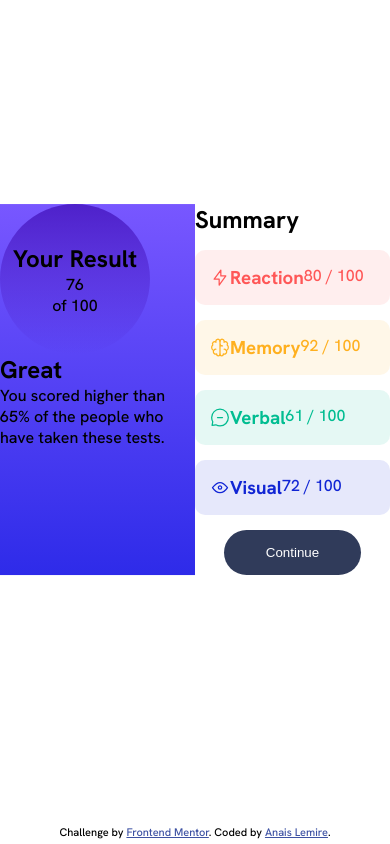
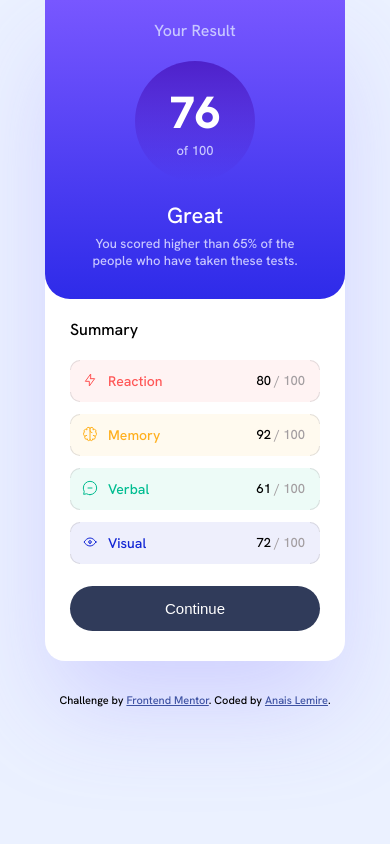
Before and after one commit to anaislcno/Result-Summary-Component, a plain HTML site: page index.html in a window 390 px wide. Drawn offline with Linux system fonts and the light colour scheme.

Commit message:
style desktop and mobile component + integrate data w/ fetch

```diff
--- /dev/null
+++ b/app.js
@@ -0,0 +1,35 @@
+fetch("data.json")
+  .then((response) => response.json())
+  .then((jsonData) => {
+    // Iterate over the JSON data and populate the HTML elements
+    jsonData.forEach((item) => {
+      const { category, icon, score } = item;
+
+      // Create a new category element
+      const categoryElement = document.createElement("div");
+      categoryElement.id = category.toLowerCase();
+      categoryElement.className = "category";
+
+      // Create the content for the category element
+      categoryElement.innerHTML = `
+        <div id="top-left" class="corner"></div>
+        <div id="top-right" class="corner"></div>
+        <div id="bottom-right" class="corner"></div>
+        <div id="bottom-left" class="corner"></div>
+        <div class="content">
+          <img class="category__img" src="${icon}" alt="${category} icon" />
+          <h3>${category}</h3>
+          <div class="score">
+            <p><span>${score} </span>/ 100</p>
+          </div>
+        </div>
+        </div>
+      `;
+
+      // Append the category element to the document
+      document
+        .getElementById("category__container")
+        .appendChild(categoryElement);
+    });
+  })
+  .catch((error) => console.error("Error fetching data:", error));
--- a/index.html
+++ b/index.html
@@ -3,8 +3,6 @@
   <head>
     <meta charset="UTF-8" />
     <meta name="viewport" content="width=device-width, initial-scale=1.0" />
-    <!-- displays site properly based on user's device -->
-
     <link
       rel="icon"
       type="image/png"
@@ -23,45 +21,23 @@
   <body>
     <main>
       <div id="container">
-        <section id="result-global">
-          <div id="result-circle">
-            <h2>Your Result</h2>
+        <section id="result__global">
+          <h2>Your Result</h2>
+          <div id="result__circle">
             <span>76</span>
             <p>of 100</p>
           </div>
-          <h1>Great</h1>
-          You scored higher than 65% of the people who have taken these tests.
+          <div id="greating">
+            <h1>Great</h1>
+            <p>
+              You scored higher than 65% of the people who have taken these
+              tests.
+            </p>
+          </div>
         </section>
-        <section id="result-summary">
+        <section id="result__summary">
           <h2>Summary</h2>
-          <div id="reaction" class="category">
-            <img src="./assets/images/icon-reaction.svg" alt="reaction icon" />
-            <h3>Reaction</h3>
-            <div class="score">
-              <p><span>80 </span>/ 100</p>
-            </div>
-          </div>
-          <div id="memory" class="category">
-            <img src="./assets/images/icon-memory.svg" alt="memory icon" />
-            <h3>Memory</h3>
-            <div class="score">
-              <p><span>92 </span>/ 100</p>
-            </div>
-          </div>
-          <div id="verbal" class="category">
-            <img src="./assets/images/icon-verbal.svg" alt="verbal icon" />
-            <h3>Verbal</h3>
-            <div class="score">
-              <p><span>61 </span>/ 100</p>
-            </div>
-          </div>
-          <div id="visual" class="category">
-            <img src="./assets/images/icon-visual.svg" alt="visual icon" />
-            <h3>Visual</h3>
-            <div class="score">
-              <p><span>72 </span>/ 100</p>
-            </div>
-          </div>
+          <div id="category__container"></div>
           <button id="btn__next">Continue</button>
         </section>
       </div>
@@ -72,5 +48,7 @@
         >. Coded by <a href="https://anaislemire.vercel.app">Anais Lemire</a>.
       </div>
     </main>
+    <script type="module" src="./app.js"></script>
+    <noscript>You need to enable JavaScript to view all features</noscript>
   </body>
 </html>
--- a/styles.css
+++ b/styles.css
@@ -11,78 +11,162 @@ html {
 body {
   font-family: "Hanken Grotesk", sans-serif;
   font-weight: 500;
+  background-color: hsl(221, 100%, 96%);
+}
+
+main {
+  display: flex;
+  justify-content: center;
+  align-items: center;
+  flex-direction: column;
+  height: 100vh;
+  gap: 2rem;
 }
 
 #container {
   display: grid;
+  border-radius: 20px;
+  background-color: white;
   grid-template-columns: 1fr 1fr;
   margin: auto;
-  transform: translateY(55%);
-  max-width: 600px;
+  max-width: 650px;
+  box-shadow: rgba(200, 199, 255, 0.8) 0px 50px 100px -10px;
+}
+
+h1 {
+  font-size: 28px;
+  font-weight: 500;
+}
+
+h2 {
+  font-size: 20px;
+  font-weight: 500;
 }
 
 /* Result part */
 
-#result-global {
+#result__global {
   background: linear-gradient(#7857ff, #2e2be9);
+  color: rgb(200, 199, 255);
+  border-radius: 25px;
+  padding: 30px;
+  display: flex;
+  flex-direction: column;
+  align-items: center;
+  text-align: center;
 }
 
-#result-circle {
-  width: 150px;
-  height: 150px;
+#result__global span {
+  color: white;
+}
+
+#result__circle {
+  width: 170px;
+  height: 170px;
   border-radius: 1000px;
   background: linear-gradient(#4e21ca, rgba(36, 33, 202, 0));
   display: flex;
   flex-direction: column;
   align-items: center;
   justify-content: center;
+  margin: 30px auto;
+}
+
+#greating {
+  width: 85%;
+}
+
+#greating h1 {
+  color: white;
+  margin-bottom: 15px;
+}
+
+#result__circle > span {
+  font-size: 55px;
+  font-weight: 800;
 }
 
 /* Summary part  */
 
-#result-summary {
+#result__summary {
+  padding: 30px;
   display: flex;
   flex-direction: column;
-  gap: 15px;
+  gap: 14px;
+}
+
+#result__summary h2 {
+  margin-bottom: 10px;
+}
+
+#category__container {
+  display: flex;
+  flex-direction: column;
+  gap: 14px;
 }
 
 .category {
   display: flex;
+  position: relative;
   flex-direction: row;
-  padding: 15px;
+  align-items: center;
+  padding: 14px;
   border-radius: 10px;
+}
+
+.category h3 {
+  font-weight: 500;
+  font-size: 16px;
+}
+
+.category__img {
+  height: 18px;
+  margin-right: 10px;
+}
+
+.score {
+  position: absolute;
+  right: 15px;
+}
+
+.score span {
+  color: black;
+}
+
+.score p {
+  color: #a39ea1;
 }
 
 #reaction {
   color: rgba(255, 87, 87);
-  background-color: rgba(255, 87, 87, 0.1);
+  background-color: rgba(255, 87, 87, 0.07);
 }
 
 #memory {
   color: rgb(255, 176, 31);
-  background-color: rgb(255, 176, 31, 0.1);
+  background-color: rgb(255, 176, 31, 0.07);
 }
 
 #verbal {
   color: rgb(0, 189, 145);
-  background-color: rgb(0, 189, 145, 0.1);
+  background-color: rgb(0, 189, 145, 0.07);
 }
 
 #visual {
   color: rgb(17, 37, 212);
-  background-color: rgb(17, 37, 212, 0.1);
+  background-color: rgb(17, 37, 212, 0.07);
 }
 
 #btn__next {
   color: white;
-  font-weight: 500;
+  font-size: 15px;
   background-color: rgb(48, 59, 90);
-  padding: 15px 20px;
+  padding: 16px 20px;
   border: none;
   border-radius: 25px;
   display: block;
-  margin: auto;
-  width: 70%;
+  margin: 22px auto 5px auto;
+  width: 100%;
 }
 
 #btn__next:hover {
@@ -92,16 +176,136 @@ body {
   transition: all 0.3s ease-in-out;
 }
 
+/* Visible corners */
+
+.corner {
+  position: absolute;
+}
+
+.category .corner {
+  background: none;
+  height: 10px;
+  width: 10px;
+}
+
+#top-left {
+  top: 0;
+  left: 0;
+  border-radius: 10px 0 0 0;
+  border-top: 0.5px solid rgba(163, 158, 161, 0.3);
+  border-left: 0.5px solid rgba(163, 158, 161, 0.3);
+}
+#top-right {
+  top: 0;
+  right: 0;
+  border-radius: 0 10px 0 0;
+  border-top: 0.5px solid rgba(163, 158, 161, 0.3);
+  border-right: 0.5px solid rgba(163, 158, 161, 0.3);
+}
+#bottom-right {
+  bottom: 0;
+  right: 0;
+  border-radius: 0 0 10px 0;
+  border-bottom: 0.5px solid rgba(163, 158, 161, 0.3);
+  border-right: 0.5px solid rgba(163, 158, 161, 0.3);
+}
+#bottom-left {
+  bottom: 0;
+  left: 0;
+  border-radius: 0 0 0 10px;
+  border-bottom: 0.5px solid rgba(163, 158, 161, 0.3);
+  border-left: 0.5px solid rgba(163, 158, 161, 0.3);
+}
+.content {
+  display: flex;
+}
+
 /* Attribution */
 
 .attribution {
+  text-align: center;
   font-size: 11px;
-  text-align: center;
-  position: absolute;
-  left: 0;
-  right: 0;
-  bottom: 5px;
+  margin-bottom: 5px;
 }
 .attribution a {
   color: hsl(228, 45%, 44%);
 }
+
+/* Media Queries */
+
+@media screen and (min-width: 320px) and (max-width: 767px) {
+  main {
+    height: unset;
+  }
+
+  #container {
+    grid-template-columns: 1fr;
+    max-width: 300px;
+    transform: none;
+  }
+
+  h1 {
+    font-size: 22px;
+    font-weight: 500;
+  }
+
+  h2 {
+    font-size: 16px;
+    font-weight: 500;
+  }
+
+  #result__global {
+    padding: 20px 30px 30px 30px;
+    border-radius: 0px 0px 25px 25px;
+  }
+
+  #result__circle {
+    width: 120px;
+    height: 120px;
+    margin: 20px auto;
+  }
+
+  #result__circle > span {
+    font-size: 45px;
+    font-weight: 800;
+  }
+
+  p {
+    font-size: 13px;
+  }
+
+  #greating {
+    width: 90%;
+  }
+
+  #greating h1 {
+    color: white;
+    margin-bottom: 5px;
+  }
+
+  #result__summary {
+    padding: 20px 25px 25px 25px;
+    gap: 10px;
+  }
+
+  #category__container {
+    gap: 12px;
+  }
+
+  .category {
+    padding: 12px;
+  }
+
+  .category h3 {
+    font-size: 14px;
+  }
+
+  .category__img {
+    height: 16px;
+  }
+
+  #btn__next {
+    padding: 14px 18px;
+    margin: 12px auto 5px auto;
+  }
+}
```
Also changed, not shown: assets/images/finished-screen-3.png (added), 2 other files.
